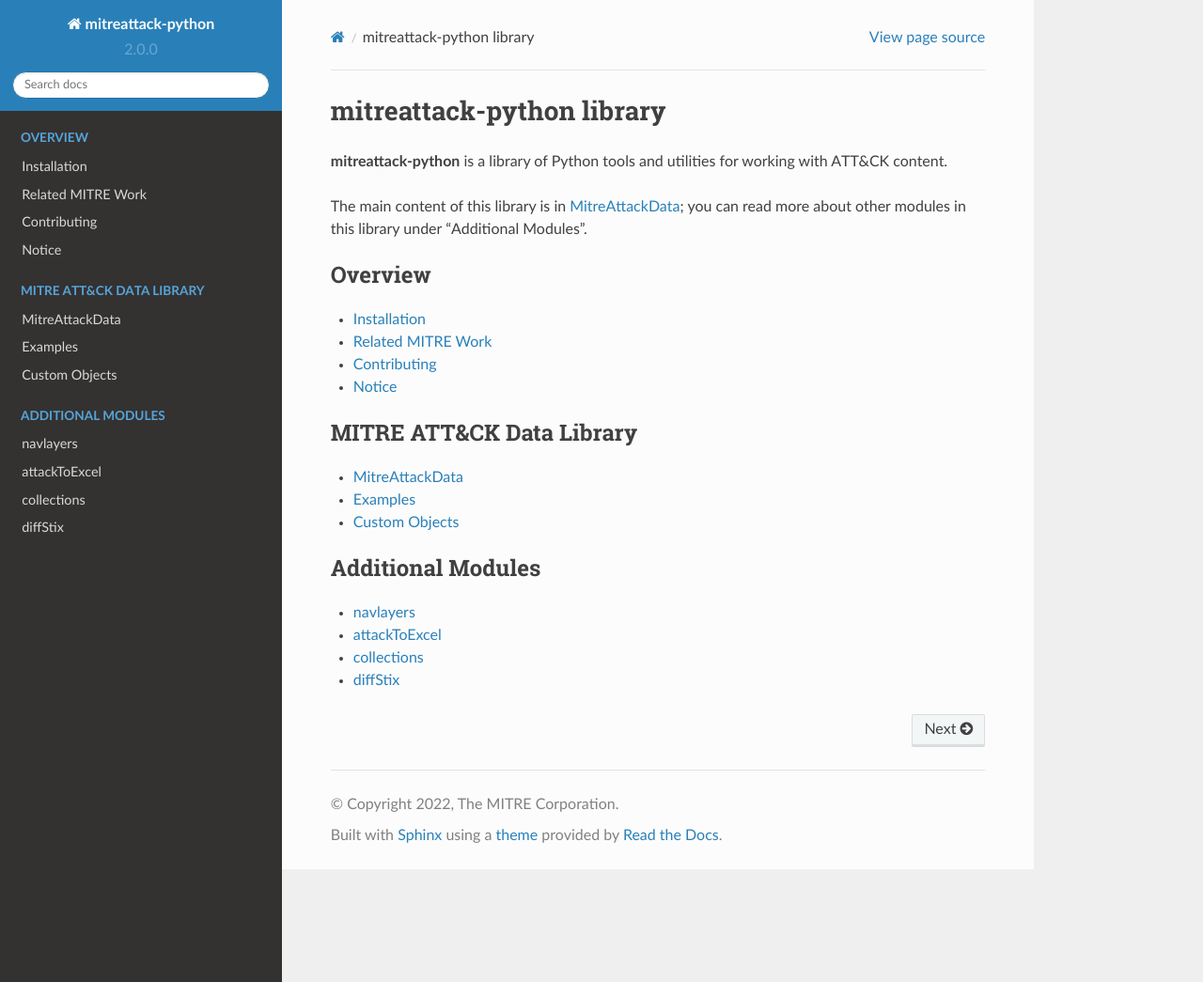
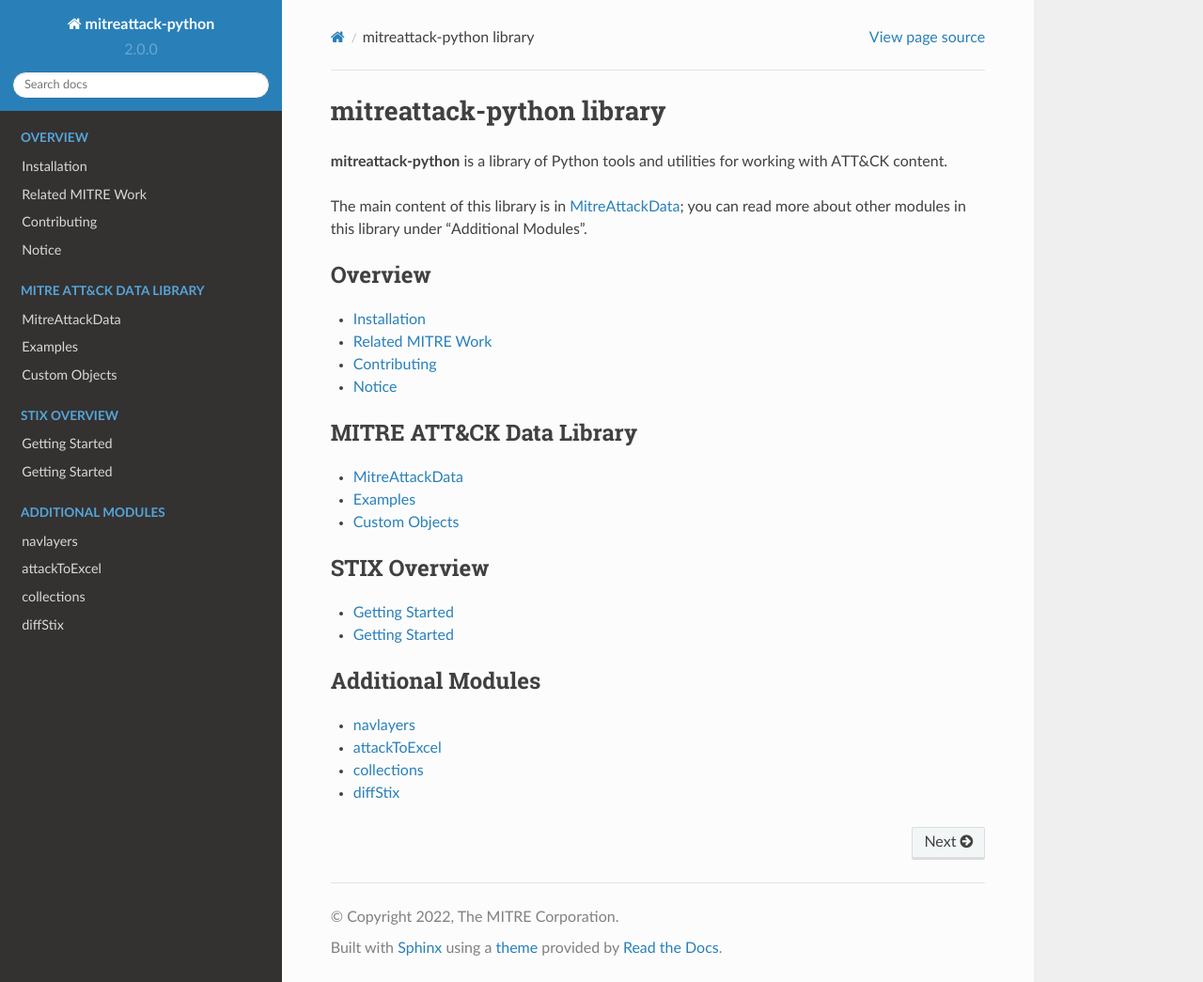
Before and after one commit to mitre-attack/mitreattack-python, a Sphinx documentation site: the page built from docs/index.rst, in a window 1280 px wide and 1045 px high. Shown: the whole window at 94% size. Built offline with Sphinx 7.4.7 and the Read the Docs theme 2.0.0, drawn with Linux system fonts in a browser that asks for light colours.

```diff
--- a/docs/index.rst
+++ b/docs/index.rst
@@ -26,6 +26,13 @@ other modules in this library under "Additional Modules".
 
 .. toctree::
    :maxdepth: 1
+   :caption: STIX Overview
+
+   stix_overview/getting-started
+   stix_overview/stix-recipes
+
+.. toctree::
+   :maxdepth: 1
    :caption: Additional Modules
 
    additional_modules/navlayers
--- /dev/null
+++ b/docs/stix_overview/getting-started.rst
@@ -0,0 +1,4 @@
+Getting Started
+===============
+
+This is a placeholder page to put content from https://github.com/mitre/cti/blob/master/USAGE.md#accessing-attck-data-in-python into.
--- /dev/null
+++ b/docs/stix_overview/stix-recipes.rst
@@ -0,0 +1,4 @@
+Getting Started
+===============
+
+This is a placeholder page to put content from https://github.com/mitre/cti/blob/master/USAGE.md#python-recipes into.
```
